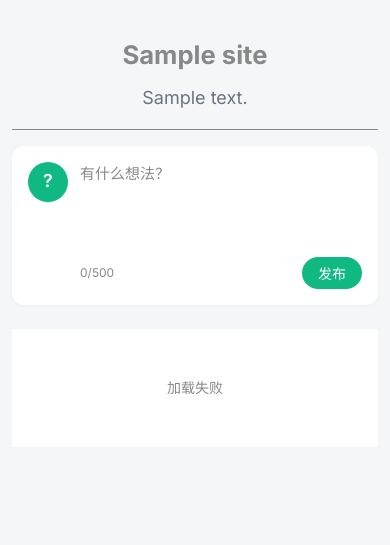
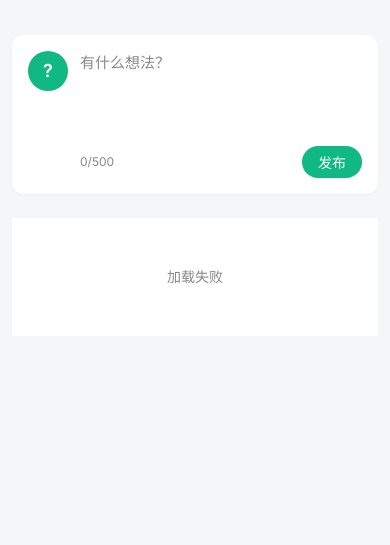
Before and after one commit to tojoevan/pywork, a Python web app: template plugins/microblog/templates/microblog.html in a window 390 px wide. Shown: the part 53-598 px from the top of the page. Run offline with Jinja, Linux system fonts and the light colour scheme; the template is opened without the code that fills it: most values are stand-ins (such as "Sample title", 1, 10 or a date in 2020).

Commit message:
fix(mobile): 微博页隐藏 header，compose box 贴顶无遮挡 (#13)
首页发布框在 content 顶部，键盘弹出后浏览器不做额外滚动。
微博页 header（标题+副标题）把发布框推下，键盘弹出后浏览器自动拉到顶部被 topbar 遮挡。
移动端隐藏 header，compose box 位置和首页一致，无需任何 JS 补偿。

```diff
--- a/plugins/microblog/templates/microblog.html
+++ b/plugins/microblog/templates/microblog.html
@@ -267,21 +267,6 @@
         if (e.ctrlKey && e.key === 'Enter') sendMicroblog();
     });
 
-    // 聚焦时如发布框被顶部导航遮挡，即时补偿滚动
-    // iOS 在 focus 后会自动滚动页面，用 50ms 延迟等其完成后修正
-    document.getElementById('composeText').addEventListener('focus', function() {
-        var box = this.closest('.compose-box');
-        if (!box) return;
-        setTimeout(function() {
-            var top = box.getBoundingClientRect().top;
-            var offset = window.visualViewport ? window.visualViewport.offsetTop : 0;
-            var visualTop = top - offset;
-            if (visualTop < 70 && visualTop > -500) {
-                window.scrollBy(0, visualTop - 75);
-            }
-        }, 50);
-    });
-
     // 加载用户信息
     async function loadUser() {
         try {
--- a/static/css/home.css
+++ b/static/css/home.css
@@ -331,7 +331,7 @@
     border-radius: var(--radius-md);
     padding: 16px;
     margin-bottom: 16px;
-    scroll-margin-top: 120px;
+    scroll-margin-top: 75px;
     transition: box-shadow 0.2s;
 }
 
--- a/static/css/microblog.css
+++ b/static/css/microblog.css
@@ -17,11 +17,7 @@
 
 @media (max-width: 768px) {
     .microblog-header {
-        margin-bottom: 1rem;
-        padding-bottom: 1rem;
-    }
-    .microblog-header h1 {
-        font-size: 1.6rem;
+        display: none;
     }
 }
 
@@ -39,7 +35,7 @@
     border-radius: 12px;
     padding: 16px;
     margin-bottom: 24px;
-    scroll-margin-top: 120px;
+    scroll-margin-top: 75px;
     box-shadow: 0 1px 3px rgba(0,0,0,0.04);
 }
 
```
Also changed, not shown: templates/home.html (+0 -15 lines).
